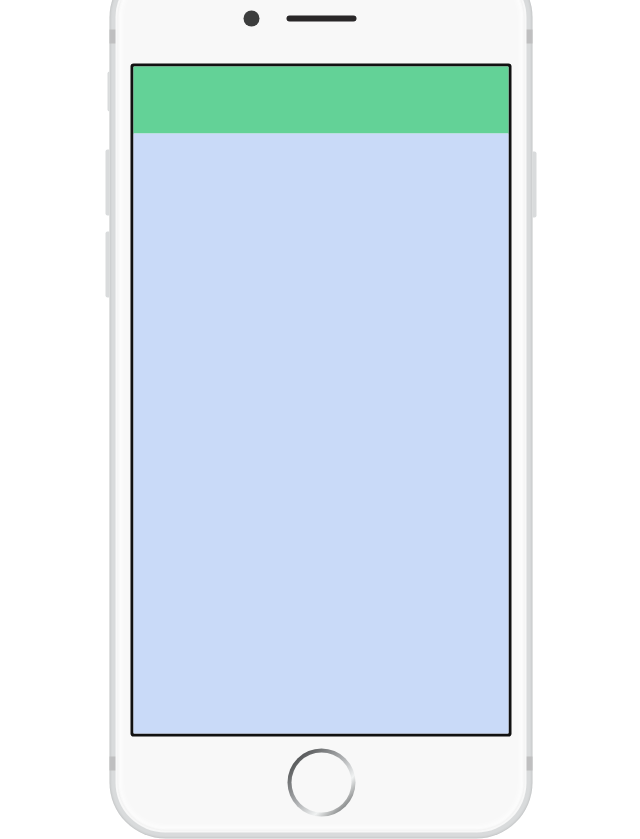
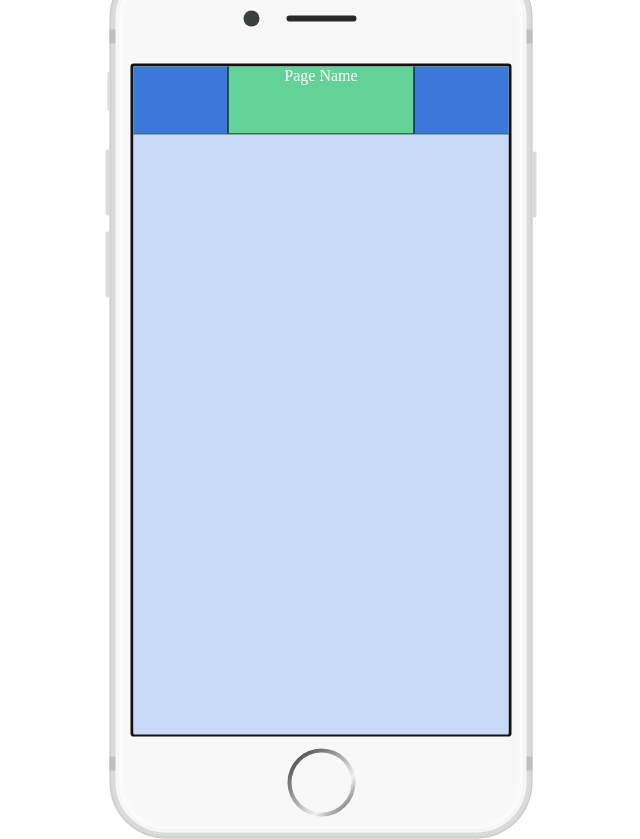
Before and after one commit to lwthatcher/CS-256, a plain HTML site: page pages/template_02.html in a window 1280 px wide. Shown: the whole page, without its empty margins (319-959 px from the left). Drawn offline with Linux system fonts and the light colour scheme.

Commit message:
added blue buttons to top banner on template

```diff
--- a/css/style.css
+++ b/css/style.css
@@ -44,6 +44,7 @@
 .page-banner {
     background: rgb(99, 210, 151);
     height: 10%;
+    border-bottom: 1px solid black;
 }
 
 .page {
@@ -54,3 +55,17 @@
 .button {
     background: rgb(60, 120, 216);
 }
+
+.left {
+    float: left;
+    width: 25%;
+    height: 100%;
+    border-right: 1px solid black;
+}
+
+.right {
+    float: right;
+    width: 25%;
+    height: 100%;
+    border-left: 1px solid black;
+}
--- a/pages/template_02.html
+++ b/pages/template_02.html
@@ -15,9 +15,14 @@
     <div class="sensor"></div>
     <div class="speaker"></div>
     <div class="screen">
-      <!-- Content goes here -->
-      <div class="page-banner"></div>
-      <div class="page"></div>
+      <div class="page-banner">
+        <div class="button left"></div>
+        <label>Page Name</label>
+        <div class="button right"></div>
+      </div>
+      <div class="page">
+        <!-- Content goes here -->
+      </div>
     </div>
     <div class="home"></div>
     <div class="bottom-bar"></div>
```
